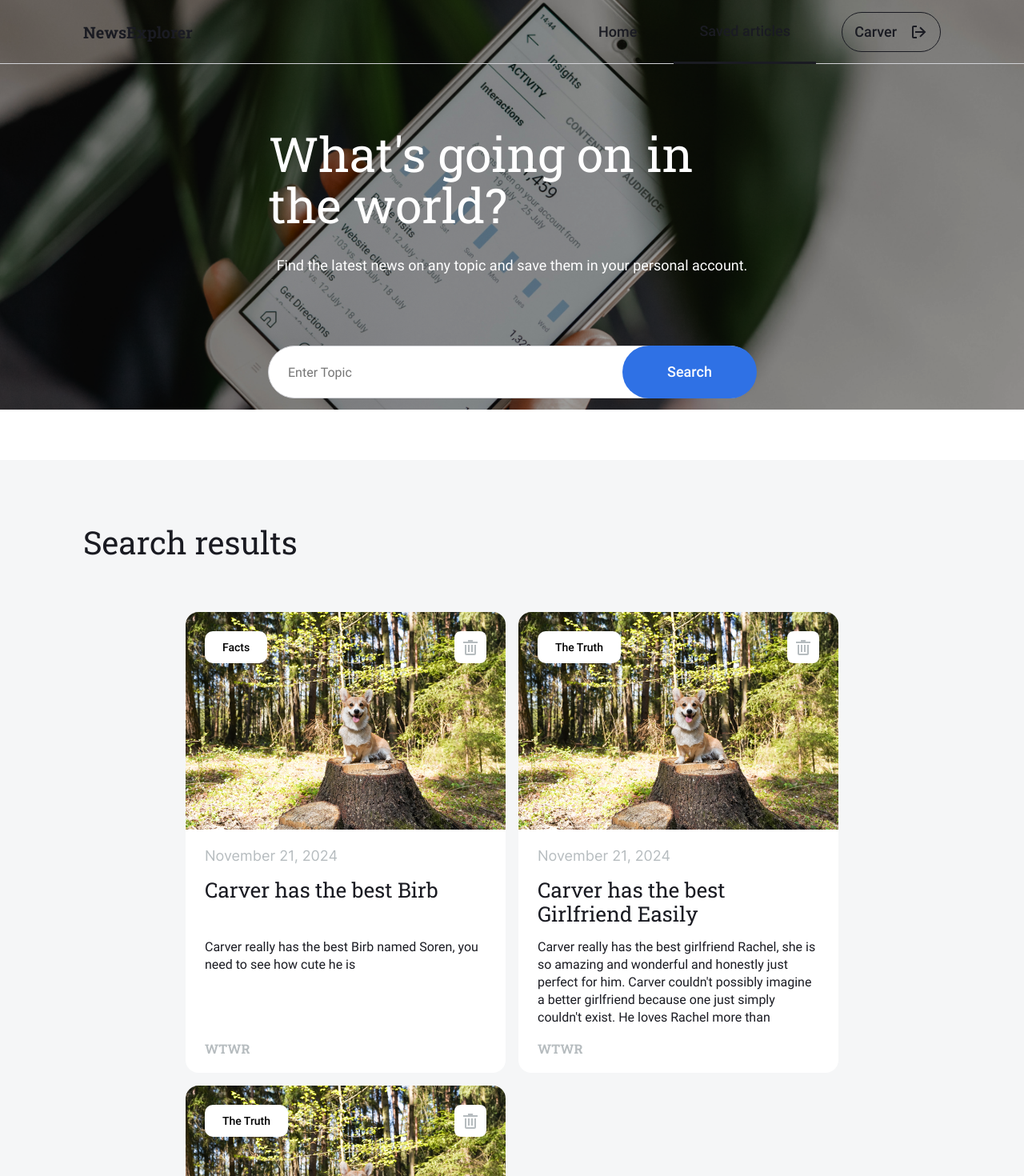
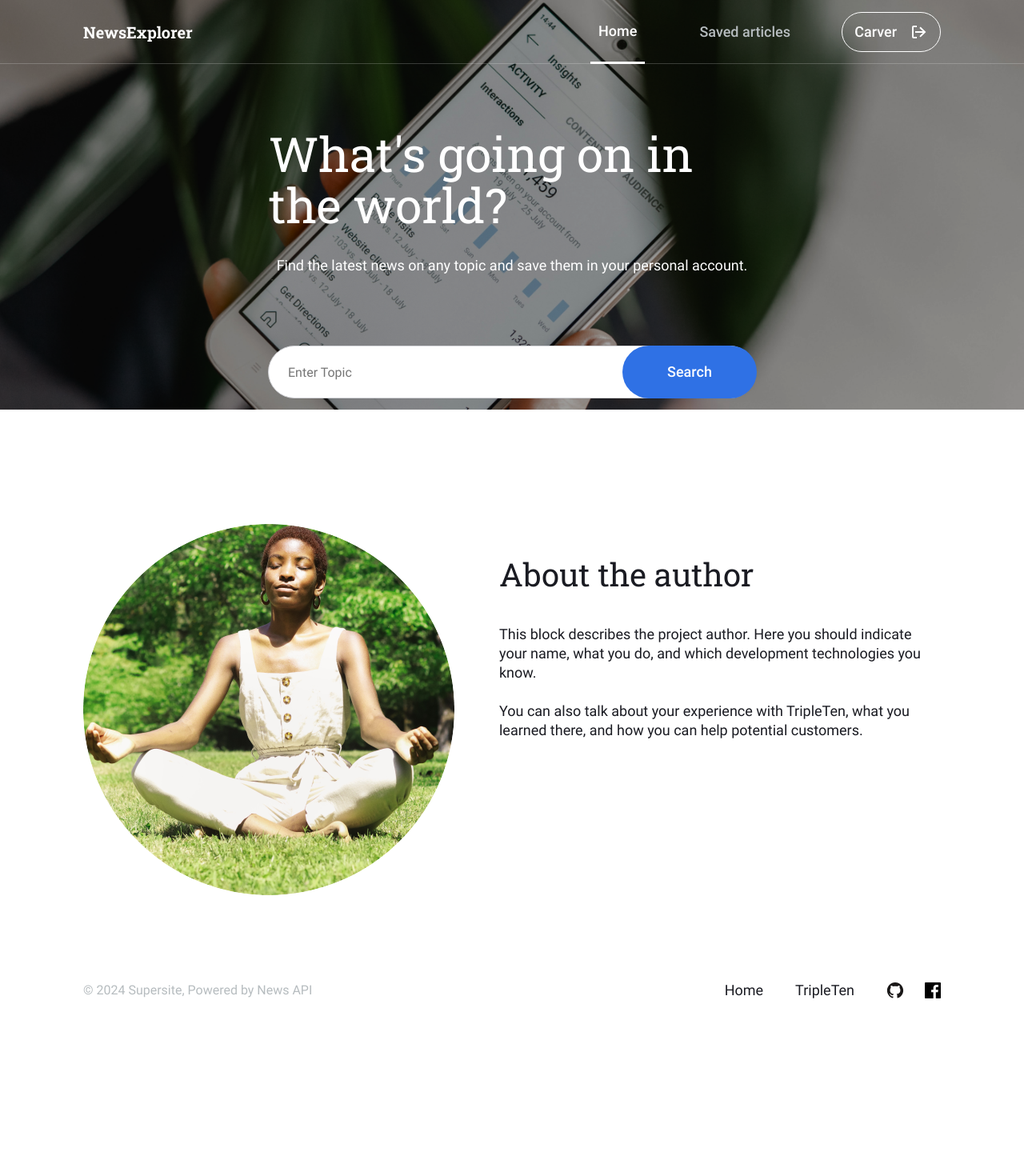
Before and after one commit to GamingWizar/se_news-explorer_front-end, a React (Vite) app: page / in a window 1280 px wide. Shown: the top 1470 px of the page at 80% size. After the commit the page ends 1277 px from the top, so only its background shows below. Built offline with nearby package versions, Linux system fonts and the light colour scheme.

Commit message:
fix header apperance at medium resolutions while logged in

```diff
--- a/src/components/App/App.jsx
+++ b/src/components/App/App.jsx
@@ -17,13 +17,13 @@ import HeaderPopup from "../HeaderPopup/HeaderPopup";
 function App() {
   const [isLoggedIn, setIsLoggedIn] = React.useState(true);
   const [isSearching, setIsSearching] = React.useState(false);
-  const [hasSearched, setHasSearched] = React.useState(true);
+  const [hasSearched, setHasSearched] = React.useState(false);
   const [currentUser, setCurrentUser] = React.useState({
     name: "Carver",
     email: "example-email.com",
     _id: "12345",
   });
-  const [currentRoute, setCurrentRoute] = React.useState("Saved");
+  const [currentRoute, setCurrentRoute] = React.useState("Home");
   const [activeModal, setActiveModal] = React.useState("");
 
   const handleCloseModal = () => {
--- a/src/components/Header/Header.css
+++ b/src/components/Header/Header.css
@@ -99,7 +99,6 @@
   font-weight: 500;
   font-size: 18px;
   line-height: 24px;
-  margin-left: 34px;
   margin: 0;
   max-width: 150px;
   white-space: nowrap;
@@ -211,7 +210,6 @@
   .header__profile-name {
     font-size: 16px;
     line-height: 24px;
-    margin-left: 15px;
     margin: 0;
     max-width: 150px;
     white-space: nowrap;
@@ -226,6 +224,27 @@
   }
 }
 
+@media (max-width: 650px) {
+  .header__content {
+    padding: 0 10px;
+  }
+  .header__saved {
+    margin-left: 10px;
+  }
+
+  .header__text-button {
+    font-size: 16px;
+    line-height: 24px;
+  }
+
+  .header__sign-in {
+    margin-left: 10px;
+  }
+  .header__profile {
+    margin-left: 10px;
+  }
+}
+
 @media (max-width: 540px) {
   .header_phone-hidden {
     visibility: hidden;
```
